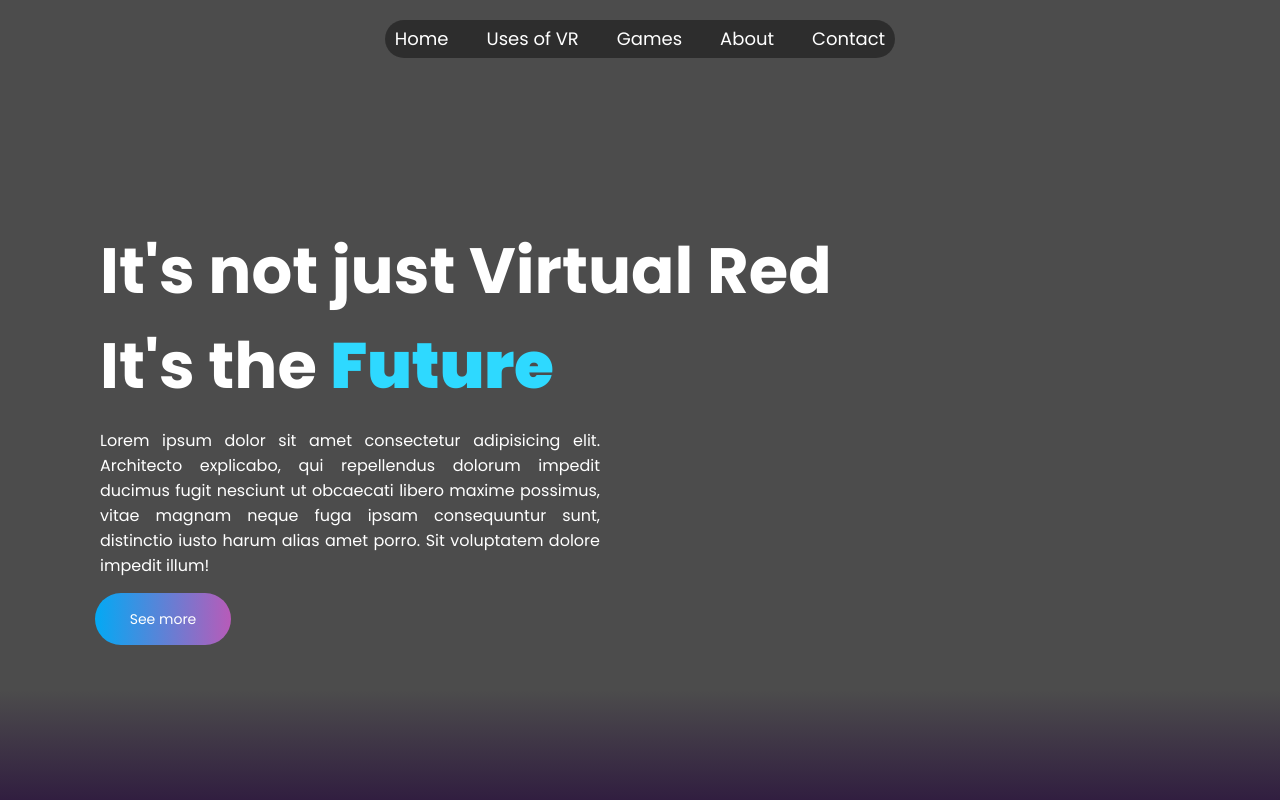
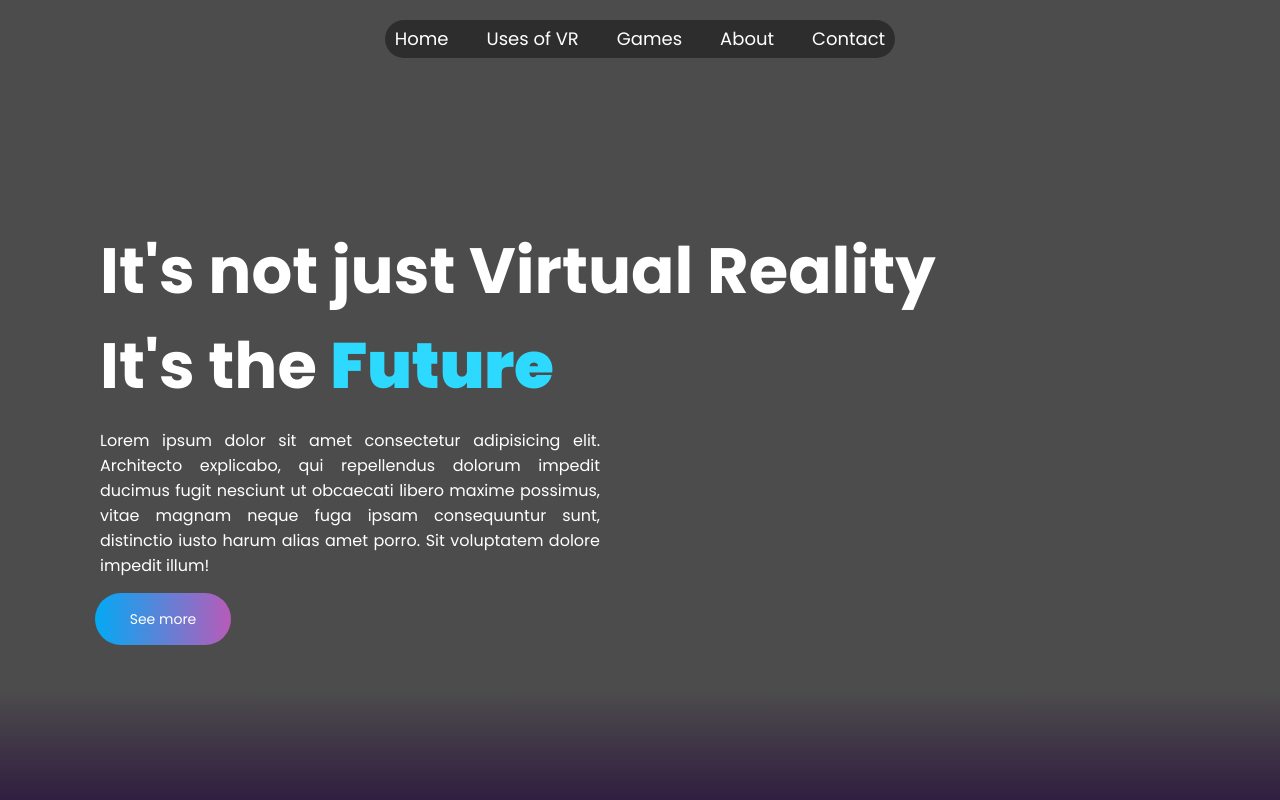
Before and after one commit to l3oF3d3z/Technology-web, a plain HTML site: page index.html in a window 1280 px wide. Shown: the top 800 px of the page. Drawn offline with Linux system fonts and the light colour scheme.

Commit message:
Update index.html

```diff
--- a/index.html
+++ b/index.html
@@ -23,7 +23,7 @@
     <section class="main-section" id="main">
         <div class="main-section-content">
             <div class="text-section">
-                <h2>It's not just Virtual Red<br>It's the <span>Future</span></h2>
+                <h2>It's not just Virtual Reality<br>It's the <span>Future</span></h2>
                 <p>Lorem ipsum dolor sit amet consectetur adipisicing elit. Architecto explicabo, qui repellendus dolorum impedit ducimus fugit nesciunt ut obcaecati libero maxime possimus, vitae magnam neque fuga ipsam consequuntur sunt, distinctio iusto harum alias amet porro. Sit voluptatem dolore impedit illum!</p>
                 <button> <a href="#uses">See more</a>
                 </button>
```
